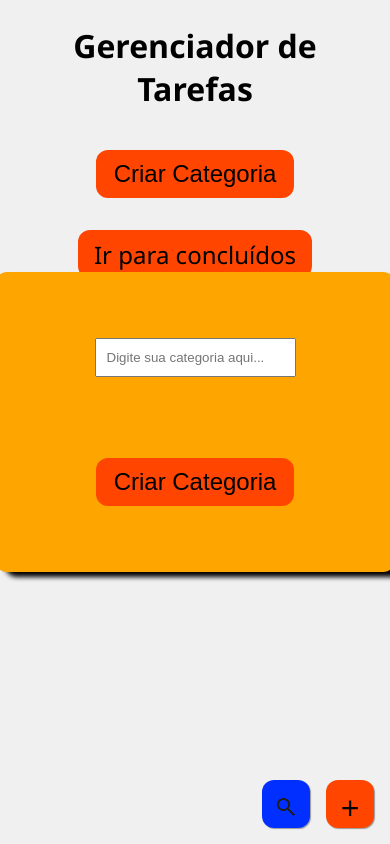
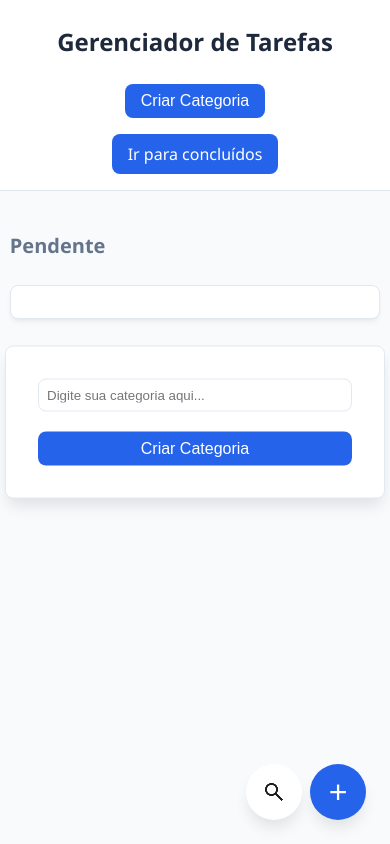
Before and after one commit to enzoanjolimornelas-commits/gerenciadorDeTarefas, a plain HTML site: page index.html in a window 390 px wide. Both pictures are taken after a click on the button "Criar Categoria". Drawn offline with Linux system fonts and the light colour scheme.

Commit message:
estilização mais profissional com ajuda de IA e color adobe

```diff
--- a/css/style.css
+++ b/css/style.css
@@ -1,3 +1,15 @@
+:root {
+    --primary-color: #2563eb;
+    --primary-hover: #1d4ed8;
+    --bg-color: #f8fafc;
+    --card-bg: #ffffff;
+    --text-main: #1e293b;
+    --text-muted: #64748b;
+    --border-color: #e2e8f0;
+    --radius: 0.5rem;
+    --shadow: 0 4px 6px -1px rgba(0, 0, 0, 0.05), 0 2px 4px -2px rgba(0, 0, 0, 0.05);
+}
+
 * {
     box-sizing: border-box;
     padding: 0;
@@ -9,40 +21,37 @@ html {
 }
 
 body {
-    background-color: rgba(128, 128, 128, 0.116);
-    font-family: 'Segoe UI', Tahoma, Geneva, Verdana, sans-serif;
+    background-color: var(--bg-color);
+    font-family: 'Segoe UI', system-ui, -apple-system, sans-serif;
+    color: var(--text-main);
     font-size: 1rem;
-    overflow-x: hidden;
+    line-height: 1.5;
 }
 
 header {
+    background-color: var(--card-bg);
+    border-bottom: 1px solid var(--border-color);
+    padding: 1rem 2rem;
     text-align: center;
     display: flex;
     flex-wrap: wrap;
     justify-content: space-around;
     align-items: center;
-    padding: 1rem;
     gap: 1rem;
 }
 
 header h1 {
+    font-size: 1.5rem;
+    font-weight: 600;
     margin: 0.5rem;
 }
 
 button, a {
-    width: 3rem;
-    height: 3rem;
-    border-color: transparent;
-    color: black;
     text-decoration: none;
-    background-color: orangered;
-    font-size: 2rem;
-    border-radius: 0.75rem;
-    padding: 0.5rem;
-}
-
-button:hover, a:hover {
-    background-color: rgba(255, 68, 0, 0.534);
+    border-radius: var(--radius);
+    border: none;
+    cursor: pointer;
+    transition: background-color 0.2s, transform 0.1s;
 }
 
 a {
@@ -50,44 +59,82 @@ a {
 }
 
 #criarTarefa {
+    width: 3.5rem;
+    height: 3.5rem;
+    border-radius: 50%;
+    background-color: var(--primary-color);
+    color: white;
+    font-size: 2rem;
     text-align: center;
     position: fixed;
     bottom: 2rem;
     right: 2rem;
-    box-shadow: 1px 1px 1px rgba(0, 0, 0, 0.363);
+    box-shadow: 0 10px 15px -3px rgba(0, 0, 0, 0.1);
     z-index: 1000;
+    display: flex;
+    align-items: center;
+    justify-content: center;
+}
+
+#criarTarefa:hover {
+    background-color: var(--primary-hover);
+    transform: scale(1.05);
 }
 
 #pesquisar {
-    background-color: rgb(0, 47, 255);
+    width: 3.5rem;
+    height: 3.5rem;
+    border-radius: 50%;
+    background-color: var(--card-bg);
     text-align: center;
     position: fixed;
     bottom: 2rem;
     right: 6rem;
-    box-shadow: 1px 1px 1px rgba(0, 0, 0, 0.363);
+    box-shadow: 0 10px 15px -3px rgba(0, 0, 0, 0.1);
     z-index: 1000;
+    display: flex;
+    align-items: center;
+    justify-content: center;
+}
 
-    &:hover {
-        background-color: rgba(0, 47, 255, 0.418);
-    }
+#pesquisar:hover {
+    transform: scale(1.05);
+    background-color: #f1f5f9;
 }
 
 .categoriaCriar {
+    display: inline-flex;
+    align-items: center;
+    justify-content: center;
     width: auto;
     padding: 0.5rem 1rem;
-    font-size: 1.5rem;
-    margin-top: 1rem;
+    font-size: 1rem;
+    font-weight: 500;
+    background-color: var(--primary-color);
+    color: white;
+    margin-top: 0;
+}
+
+.categoriaCriar:hover {
+    background-color: var(--primary-hover);
+}
+
+#irConcluidos {
+    display: none;
 }
 
 .bloco-tarefas {
     display: flex;
     flex-direction: column;
-    align-items: center;
+    gap: 1rem;
     width: 100%;
 }
 
 h2 {
-    margin: 1.5rem;
+    font-size: 1.25rem;
+    font-weight: 600;
+    color: var(--text-muted);
+    margin: 1.5rem 0 0.5rem 0;
 }
 
 .adicionarTarefa {
@@ -95,60 +142,59 @@ h2 {
     height: auto;
     padding: 0.5rem 1rem;
     border-color: transparent;
-    background-color: orangered;
-    font-size: 1rem;
-    border-radius: 0.75rem;
+    background-color: var(--primary-color);
+    color: white;
+    font-size: 0.95rem;
+    font-weight: 500;
+    border-radius: var(--radius);
 }
 
 .adicionarTarefa:hover {
-    background-color: rgba(255, 68, 0, 0.534);
+    background-color: var(--primary-hover);
 }
 
 #todas {
-    display: flex;
-    flex-direction: column;
-    justify-content: center;
-    gap: 3rem;
-    align-items: center;
+    display: grid;
+    grid-template-columns: repeat(auto-fit, minmax(320px, 1fr));
+    gap: 2rem;
     margin: 2rem auto;
-    text-align: center;
     width: 95%;
     max-width: 1400px;
 }
 
 .secao {
     display: flex;
+    flex-direction: column;
     justify-content: flex-start;
-    align-items: center;
+    align-items: stretch;
     width: 100%;
-    min-height: 20rem;
-    border: 1px solid rgba(0, 0, 0, 0.08);
-    border-radius: 0.75rem;
-    background-color: #ffffff;
-    padding: 1.5rem;
-    overflow-y: hidden;
-    overflow-x: auto;
+    min-height: 24rem;
+    border: 1px solid var(--border-color);
+    border-radius: var(--radius);
+    background-color: var(--card-bg);
+    padding: 1.25rem;
+    box-shadow: var(--shadow);
+    gap: 1rem;
+    overflow-y: auto;
 }
 
 .tarefa {
     display: flex;
     flex-direction: column;
-    align-items: center;
-    width: 20rem;
-    flex-shrink: 0;
-    border-radius: 0.75rem;
-    text-align: center;
-    background-color: #b32424b4;
-    margin: 0.5rem;
+    background-color: var(--card-bg);
+    border: 1px solid var(--border-color);
+    border-left: 4px solid var(--primary-color);
+    border-radius: var(--radius);
     padding: 1rem;
     gap: 0.5rem;
+    box-shadow: var(--shadow);
 }
 
 .default {
-    font-size: 2rem;
+    font-size: 1rem;
 }
 
-@media only screen and (max-width: 768px) {
+@media only screen and (max-width: 480px) {
     body {
         overflow: auto;
     }
@@ -157,39 +203,33 @@ h2 {
         flex-direction: column;
     }
 
-    .bloco-tarefas {
-        align-items: center;
-    }
-
     a {
         display: block;
     }
 
     #criarTarefa {
-        bottom: 1rem;
-        right: 1rem;
+        bottom: 1.5rem;
+        right: 1.5rem;
     }
 
     #pesquisar {
-        bottom: 1rem;
-        right: 5rem;
+        bottom: 1.5rem;
+        right: 5.5rem;
     }
 
     #todas {
         margin: 1rem auto;
         gap: 2rem;
+        display: flex;
+        flex-direction: column;
     }
 
     .secao {
-        flex-direction: column;
-        overflow-y: auto;
-        overflow-x: hidden;
         min-height: auto;
         padding: 1rem;
     }
 
-    .tarefa {
-        width: 100%;
-        max-width: 20rem;
+    #irConcluidos {
+        display: block;
     }
 }
--- a/index.html
+++ b/index.html
@@ -11,14 +11,12 @@
     <header>
         <h1>Gerenciador de Tarefas</h1>
         <button class="categoriaCriar">Criar Categoria</button>
-        <a href="#concluido" class="categoriaCriar">Ir para concluídos</a>
+        <a href="#concluido" class="categoriaCriar" id="irConcluidos">Ir para concluídos</a>
     </header>
     <form id="todas">
         <div class="bloco-tarefas">
             <h2>Pendente</h2>
             <section id="pendente" class="secao">
-                <button type="submit" id="pesquisar"><img src="img/icones/search_24dp_1F1F1F_FILL0_wght400_GRAD0_opsz24.png" alt="Lupinha do pesquisar"></button>
-                <button type="submit" id="criarTarefa">+</button>
             </section>
         </div>
         <div class="bloco-tarefas">
@@ -27,5 +25,7 @@
             </section>
         </div>
     </form>
+    <button id="pesquisar"><img src="img/icones/search_24dp_1F1F1F_FILL0_wght400_GRAD0_opsz24.png" alt="Lupinha do pesquisar"></button>
+    <button id="criarTarefa">+</button>
 </body>
 </html>
--- a/js/script.js
+++ b/js/script.js
@@ -352,17 +352,22 @@ botaoPesquisar.addEventListener("click", (event) => {
     popUp.style.top = '50%';
     popUp.style.left = '50%';
     popUp.style.transform = 'translate(-50%, -50%)';
-    popUp.style.backgroundColor = 'orange';
-    popUp.style.width = '400px';
-    popUp.style.height = '300px';
-    popUp.style.boxShadow = '10px 5px 5px black';
-    popUp.style.borderRadius = '12px';
+    popUp.style.backgroundColor = '#ffffff';
+    popUp.style.border = '1px solid #e2e8f0';
+    popUp.style.width = '380px';
+    popUp.style.padding = '2rem';
+    popUp.style.boxShadow = '0 10px 15px -3px rgba(0, 0, 0, 0.1)';
+    popUp.style.borderRadius = '0.5rem';
     popUp.style.display = 'flex';
     popUp.style.flexDirection = 'column';
-    popUp.style.alignItems = 'center';
-    popUp.style.justifyContent = 'space-evenly';
+    popUp.style.alignItems = 'stretch';
+    popUp.style.gap = '1.25rem';
+    popUp.style.zIndex = '2000';
 
     const selecionarCategoria = document.createElement("select");
+    selecionarCategoria.style.padding = '0.5rem';
+    selecionarCategoria.style.borderRadius = '0.5rem';
+    selecionarCategoria.style.border = '1px solid #e2e8f0';
 
     const opcaoTodas = document.createElement("option");
     opcaoTodas.value = "todas";
@@ -380,7 +385,6 @@ botaoPesquisar.addEventListener("click", (event) => {
     const botao = document.createElement("button");
     botao.classList.add("categoriaCriar");
     botao.textContent = 'Pesquisar';
-    botao.style.backgroundColor = 'rgb(0, 47, 255)';
     popUp.appendChild(botao);
 
     botao.addEventListener("click", (event) => {
@@ -408,19 +412,23 @@ botaoCriarCategoria.addEventListener("click", (event) => {
     popUp.style.top = '50%';
     popUp.style.left = '50%';
     popUp.style.transform = 'translate(-50%, -50%)';
-    popUp.style.backgroundColor = 'orange';
-    popUp.style.width = '400px';
-    popUp.style.height = '300px';
-    popUp.style.boxShadow = '10px 5px 5px black';
-    popUp.style.borderRadius = '12px';
+    popUp.style.backgroundColor = '#ffffff';
+    popUp.style.border = '1px solid #e2e8f0';
+    popUp.style.width = '380px';
+    popUp.style.padding = '2rem';
+    popUp.style.boxShadow = '0 10px 15px -3px rgba(0, 0, 0, 0.1)';
+    popUp.style.borderRadius = '0.5rem';
     popUp.style.display = 'flex';
     popUp.style.flexDirection = 'column';
-    popUp.style.alignItems = 'center';
-    popUp.style.justifyContent = 'space-evenly';
+    popUp.style.alignItems = 'stretch';
+    popUp.style.gap = '1.25rem';
+    popUp.style.zIndex = '2000';
 
     const campoCategoria = document.createElement("input");
     campoCategoria.type = 'text';
-    campoCategoria.style.padding = '10px';
+    campoCategoria.style.padding = '0.5rem';
+    campoCategoria.style.borderRadius = '0.5rem';
+    campoCategoria.style.border = '1px solid #e2e8f0';
     campoCategoria.placeholder = 'Digite sua categoria aqui...';
     popUp.appendChild(campoCategoria);
 
```
